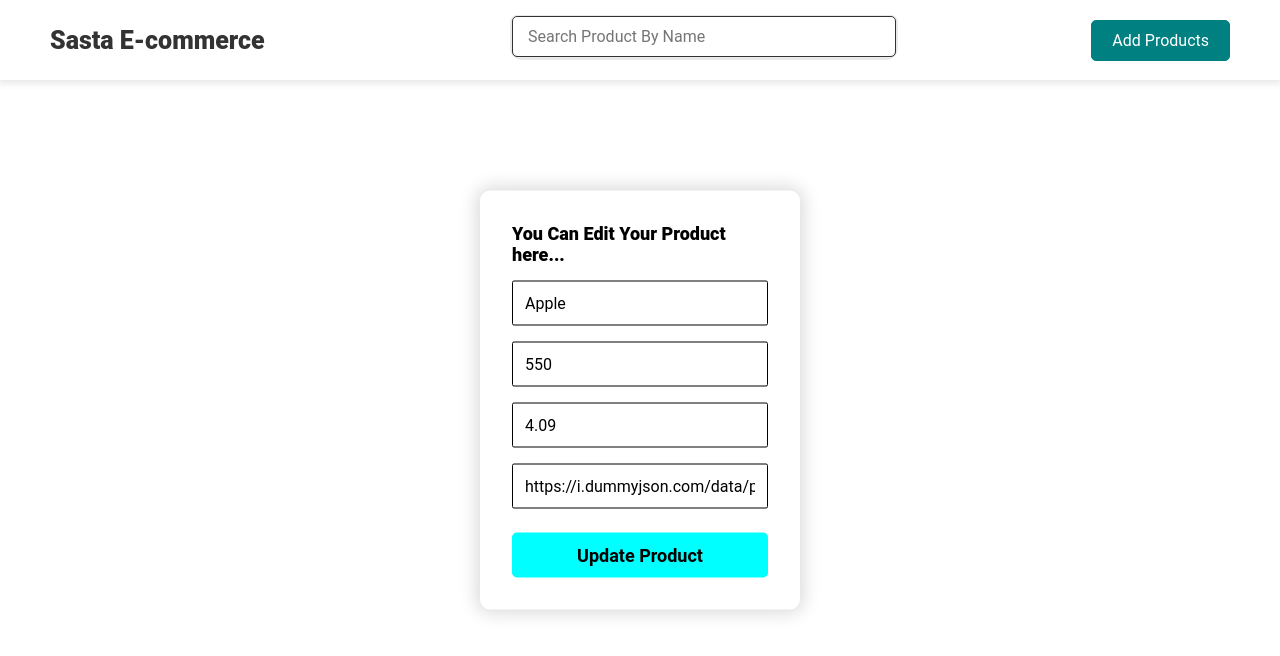
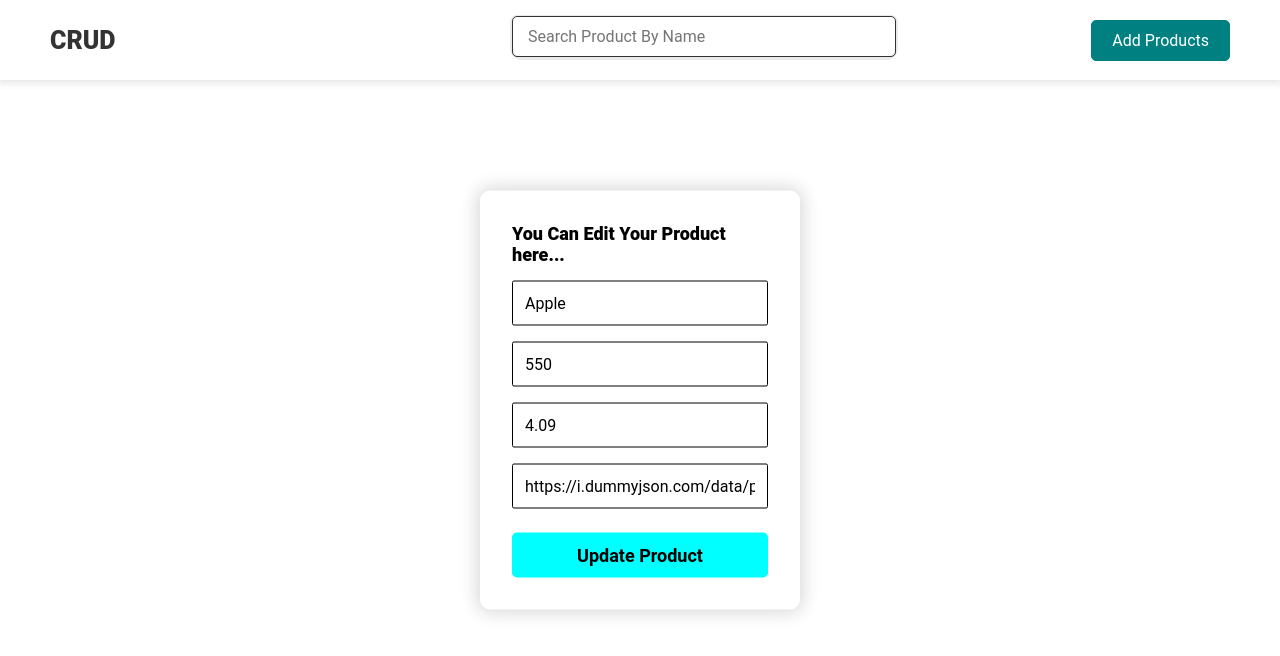
Before and after one commit to Shubham-Kumar-Mca/React-with-Recoil, a React (Vite) app in the folder react-recoil-first/: page /editproduct/1 in a window 1280 px wide. Shown: the top 656 px of the page. Built offline with nearby package versions, Linux system fonts and the light colour scheme; data requests are answered from the project's data file.

Commit message:
Navbar JSX file

```diff
--- a/react-recoil-first/src/Components/Navbar/Navbar.jsx
+++ b/react-recoil-first/src/Components/Navbar/Navbar.jsx
@@ -16,7 +16,7 @@ const Navbar = () => {
   return (
     <div className='Navbar-container'>
       <div className='logoTitle'>
-        <Link to="/">Sasta E-commerce</Link>
+        <Link to="/">CRUD</Link>
       </div>
       <div className='search-container'>
         <div className='SearchBox'>
```
